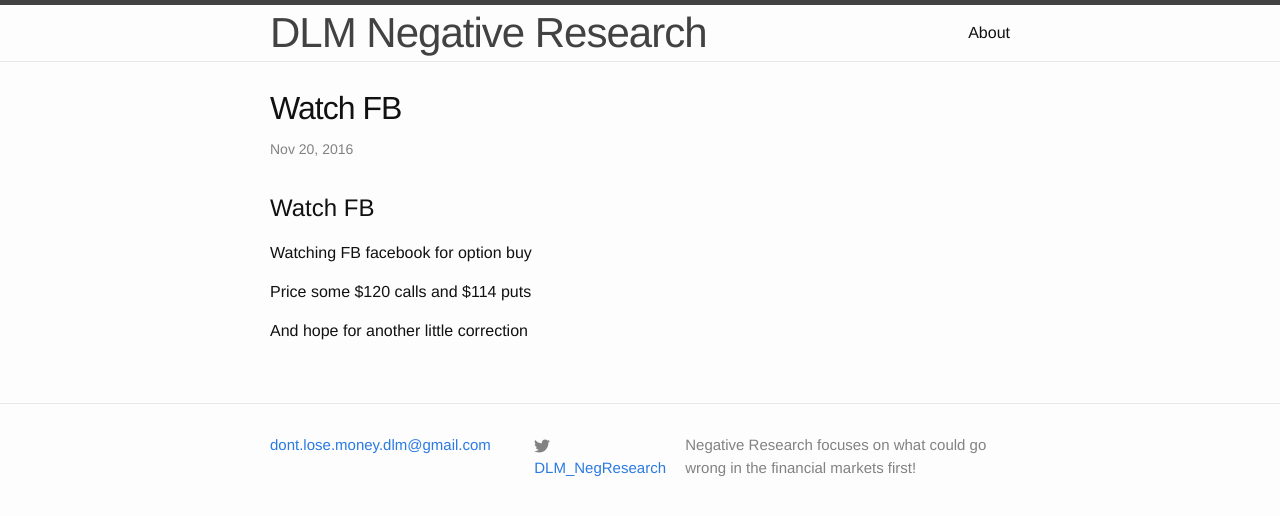
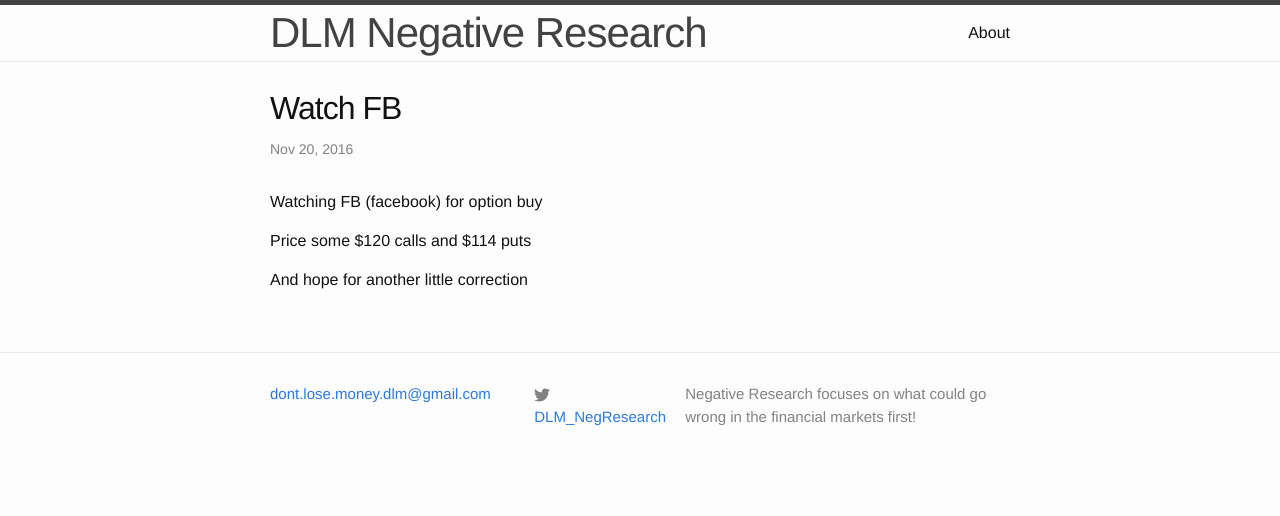
Before and after one commit to dont-lose-money/dont-lose-money.github.io, a Jekyll site: the page built from _posts/2016-11-20-FB-watch.md, in a window 1280 px wide. Shown: the top 516 px of the page. Built offline with Jekyll 4.4.1, drawn with Linux system fonts in a browser that asks for light colours.

Commit message:
fix extra heading

```diff
--- a/_posts/2016-11-20-FB-watch.md
+++ b/_posts/2016-11-20-FB-watch.md
@@ -4,8 +4,7 @@
 date:   2016-11-20
 categories: Watch FB
 ---
-# Watch FB
-Watching FB facebook for option buy
+Watching FB (facebook) for option buy
 
 Price some $120 calls and $114 puts
 
```
